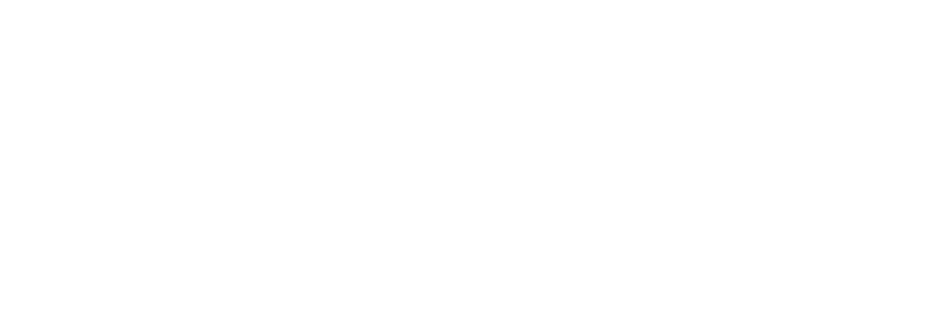
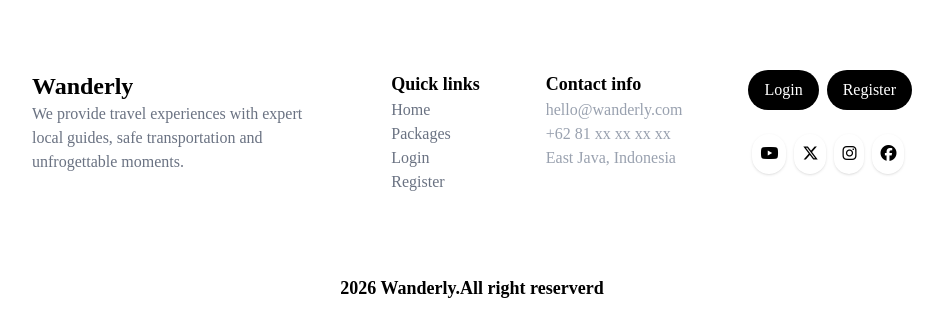
Before and after one commit to zishanx/Wanderly, a React (Vite) app in the folder wanderly-frontend/: page / in a window 1280 px wide. Shown: the part 1442-1778 px from the top of the page, without its empty margins (168-1111 px from the left). Before the commit the page ends 1432 px from the top, so only its background shows below. Built offline with nearby package versions, Linux system fonts and the light colour scheme; no server answers.

Commit message:
Done with the footer

```diff
--- a/wanderly-frontend/index.html
+++ b/wanderly-frontend/index.html
@@ -1,13 +1,17 @@
 <!doctype html>
 <html lang="en">
+
 <head>
   <meta charset="UTF-8" />
   <link rel="icon" type="image/svg+xml" href="/favicon.svg" />
+  <link rel="stylesheet" href="https://cdnjs.cloudflare.com/ajax/libs/font-awesome/6.7.2/css/all.min.css" />
   <meta name="viewport" content="width=device-width, initial-scale=1.0" />
   <title>wanderly-frontend</title>
 </head>
+
 <body>
   <div id="root"></div>
   <script type="module" src="/src/main.jsx"></script>
 </body>
+
 </html>
--- a/wanderly-frontend/package.json
+++ b/wanderly-frontend/package.json
@@ -12,6 +12,7 @@
   "dependencies": {
     "@tailwindcss/vite": "^4.3.0",
     "axios": "^1.16.1",
+    "gsap": "^3.15.0",
     "react": "^19.2.6",
     "react-dom": "^19.2.6",
     "react-router-dom": "^7.16.0",
--- /dev/null
+++ b/wanderly-frontend/src/components/Footer.jsx
@@ -0,0 +1,60 @@
+import { Link } from "react-router-dom"
+
+export default function Footer() {
+    return (
+
+
+        <section className="px-50 py-20 ">
+            <div className="flex gap-5  justify-between ">
+                <div className="w-1/3">
+                    <h1 className="text-black text-2xl font-bold">Wanderly</h1>
+                    <p className="text-gray-500">We provide travel experiences with expert local guides, safe transportation and unfrogettable moments.</p>
+                </div>
+                <div>
+                    <h1 className="font-bold text-lg">Quick links</h1>
+                    <ul className="text-gray-500">
+                        <li><Link to="/">Home</Link></li>
+                        <li><Link to="/packages">Packages</Link></li>
+                        <li><Link to="/">Login</Link></li>
+                        <li><Link to="/">Register</Link></li>
+                    </ul>
+                </div>
+
+                <div>
+                    <h1 className="font-bold text-lg">Contact info</h1>
+                    <ul className="text-gray-400">
+                        <li><a href="">hello@wanderly.com</a></li>
+                        <li>+62 81 xx xx xx xx</li>
+                        <li>East Java, Indonesia</li>
+                    </ul>
+                </div>
+
+                <div className="flex flex-col  items-start gap-4">
+                    <div className="flex gap-2">
+                        <button className="py-2 px-4 bg-black text-white rounded-full">Login</button>
+                        <button className="py-2 px-4 bg-black text-white rounded-full">Register</button>
+                    </div>
+                    <div className="social-icons flex gap-2 pt-2 px-1">
+                        <a href="https://youtube.com" className="shadow p-2 rounded-full">
+                            <i className="fa-brands fa-youtube"></i>
+                        </a>
+
+                        <a href="https://x.com" className="shadow p-2 rounded-full">
+                            <i className="fa-brands fa-x-twitter"></i>
+                        </a>
+
+                        <a href="https://instagram.com" className="shadow p-2 rounded-full">
+                            <i className="fa-brands fa-instagram"></i>
+                        </a>
+
+                        <a href="https://facebook.com" className="shadow p-2 rounded-full">
+                            <i className="fa-brands fa-facebook"></i>
+                        </a>
+                    </div>
+
+                </div>
+            </div>
+            <h1 className="font-bold text-lg text-center pt-20">2026 Wanderly.All right reserverd</h1>
+        </section>
+    )
+}
--- a/wanderly-frontend/src/components/Summary.jsx
+++ b/wanderly-frontend/src/components/Summary.jsx
@@ -30,11 +30,11 @@ export default function Summary() {
 
             </div>
             <div className=" flex gap-10 pt-10 justify-center">
-                {Trips.slice(0, 3).map(item => {
+                {Trips.slice(0, 4).map(item => {
 
                     let image = item.images[0]
                     return (
-                        <>
+
 
                             <div
                                 onClick={() => {
@@ -50,7 +50,7 @@ export default function Summary() {
 
                             </div>
 
-                        </>
+
                     )
                 })}
 
--- a/wanderly-frontend/src/pages/Home.jsx
+++ b/wanderly-frontend/src/pages/Home.jsx
@@ -1,7 +1,7 @@
 import Navbar from "../components/Navbar"
 import Hero from "../components/Hero"
 import Summary from "../components/Summary"
-
+import Footer from "../components/Footer"
 // // Hero
 // https://images.unsplash.com/photo-1506905925346-21bda4d32df4?w=1600&q=80
 // // Packages
@@ -16,6 +16,7 @@ export default function Home() {
             <Navbar></Navbar>
             <Hero></Hero>
             <Summary></Summary>
+            <Footer></Footer>
         </>
     )
 }
--- a/wanderly-frontend/src/pages/Packages.jsx
+++ b/wanderly-frontend/src/pages/Packages.jsx
@@ -1,8 +1,11 @@
 import { useEffect, useState } from "react"
+import gsap from 'gsap'
+import { ScrollTrigger } from "gsap/ScrollTrigger"
 import api from "../api/axios"
 import Navbar from "../components/Navbar"
 
 
+gsap.registerPlugin(ScrollTrigger)
 
 export default function Package() {
 
@@ -16,6 +19,31 @@ export default function Package() {
         }
         fetchData()
     }, [])
+
+
+    useEffect(() => {
+        if (data.length === 0) return
+
+        const ctx = gsap.context(() => {
+            gsap.utils.toArray('.package-card').forEach((card) => {
+                gsap.from(card, {
+                    x: 200,
+                    opacity: 0,
+                    duration: 1,
+                    stagger: 0.2,
+                    ease: 'power2.out',
+                    scrollTrigger: {
+                        trigger: card,
+                        start: 'top 85%',
+                    }
+                })
+            })
+        })
+
+        return () => ctx.revert()
+    }, [data])
+
+
     return (
         <>
             <div className="bg-stone800 w-full">
@@ -29,7 +57,7 @@ export default function Package() {
                     className="absolute inset-0 bg-black/50 w-full h-screen flex pt-24 px-20 justify-center flex-col text-white">
 
                     <div className="pb-20 text-white text-center flex flex-col items-center gap-6">
-                        <p className="bg-white/10 p-2 rounded-full backdrop-blur-md text-lg">Our Expeditions</p>
+                        <p className="bg-white/10 p-2 rounded-lg border border-white/20 backdrop-blur-md text-lg">Our Expeditions</p>
                         <h1 className=" text-6xl">Explore the World's <br /> <span className="font-bold">Most Beautiful Places</span></h1>
                         <p className="text-lg text-gray-400">Find your perfect escape -- from volcanic sunrises <br />to overwater retreats, we have it all.</p>
                     </div>
@@ -37,14 +65,27 @@ export default function Package() {
                 </div>
             </section>
 
-            <h1 className="text-center p-2 text-2xl mt-5 flex items-center justify-center">Choose your adventure <span className="font-bold">✧˖°.</span></h1>
-            <div className="px-20 py-24 grid grid-cols-2 gap-5">
+            <div className="text-center py-16 px-20">
+                <p className="shadow rounded-full px-3 py-2 bg-gray-100 text-center w-fit mx-auto mb-4">
+                    Choose your adventure ✧˖°.
+                </p>
+                <h2 style={{ fontFamily: "'Playfair Display', serif" }} className="text-5xl font-bold mb-4">
+                    Find Your Perfect <span className="text-gray-500">Escape</span>
+                </h2>
+                <p className="text-gray-500 max-w-xl mx-auto">
+                    From volcanic sunrises to overwater retreats, handpicked expeditions for every kind of traveler.
+                </p>
+            </div>
+            <div className="w-1/2 mx-auto border-t-2 border-black mb-10"></div>
+
+            <div className="px-32 py-16 grid grid-cols-2 gap-5">
 
                 {data.map(item => {
                     let image = item.images[0]
                     return (
-                        <div key={item._id} className="relative group overflow-hidden rounded-2xl cursor-pointer shadow-md">
-                            <img src={image} className="w-full h-72 object-cover transition-transform duration-500 group-hover:scale-110" alt="" />
+                        <div
+                        key={item._id} className="package-card relative group overflow-hidden rounded-2xl cursor-pointer shadow-md">
+                            <img src={image} className="w-full h-96 object-cover transition-transform duration-500 group-hover:scale-110" alt="" />
                             <div className="absolute bottom-0 left-0 right-0 group-hover:opacity-0 transition-opacity duration-300 p-4">
                                 <h1 className="text-white font-bold text-3xl">{item.name}</h1>
                             </div>
```
Also changed, not shown: 1 other file (tests, documents, lock files or other folders). Lines whose indentation alone changed are shown as unchanged.
